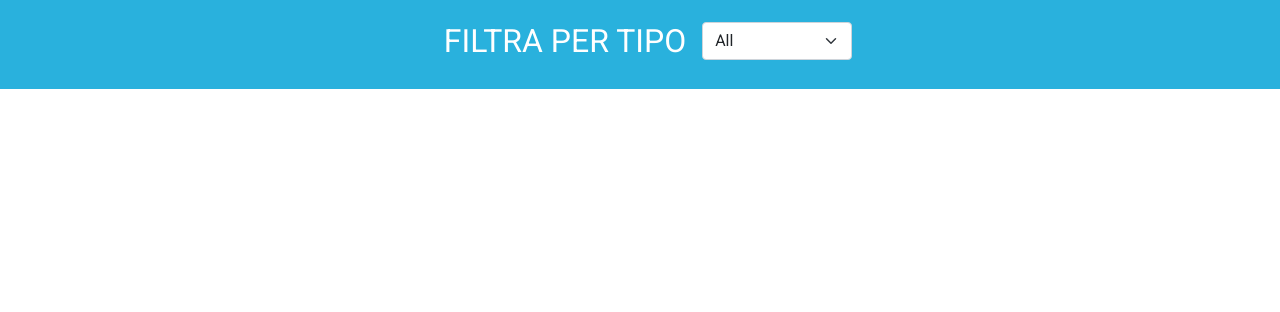
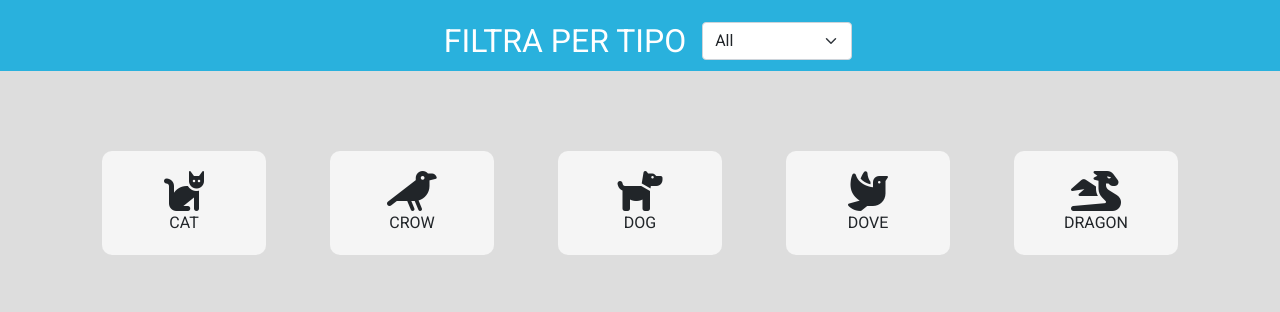
Before and after one commit to manumastro/js-es6-icons, a plain HTML site: page index.html in a window 1280 px wide. Shown: the part 79-391 px from the top of the page. Drawn offline with nearby package versions, Linux system fonts and the light colour scheme.

Commit message:
MILESTONE 1

```diff
--- a/data.js
+++ b/data.js
@@ -133,4 +133,29 @@
 
 /*****************************PASSAGGI******************************/
 // 1. Creare template HTML e CSS per gli elementi che poi andrò ad aggiungere dinamicamente con JS
-// 2. Visualizzare gli elementi dinamicamente
+// 2. Visualizzare gli elementi dinamicamente, c'è bisogno di: "name", "prefix";
+const row = document.querySelector('.row');
+console.log(row);
+
+icons.forEach((element) => {
+	const {name, prefix} = element;
+	generateBoxs(name, prefix);
+})
+
+function generateBoxs(name, prefix){
+
+	const generateTagI = (name, prefix) => prefix + 'solid' + ' ' + prefix + name.toLowerCase();
+
+	const output =
+	`
+  <div class="col em-col">
+    <div class="box">
+      <i class="${generateTagI(name, prefix)}"></i>
+      <span>${name.toUpperCase()}</span>
+    </div>
+  </div>
+	`;
+	console.log(output);
+
+	row.innerHTML += output;
+}
--- a/index.html
+++ b/index.html
@@ -31,16 +31,10 @@
 
   <main>
 
-    <!-- <div class="container">
+    <div class="container">
       <div class="row row-cols-2 row-cols-md-3 row-cols-lg-5">
-        <div class="col em-col">
-          <div class="box">
-            <i class="fa-solid fa-cat"></i>
-            <span>CAT</span>
-          </div>
-        </div>
       </div>
-    </div> -->
+    </div>
 
   </main>
 
--- a/style.css
+++ b/style.css
@@ -7,9 +7,18 @@
   color: #29b1dd;
 }
 
+header{
+  height: 150px;
+}
+
 #header-bottom{
   background-color: #29b1dd;
-  height: 50%;
+}
+
+main{
+  padding-top: 50px;
+  background-color: #dddddd;
+  height: calc(100vh - 150px);
 }
 
 #select-icons{
@@ -18,7 +27,7 @@
 }
 
 .em-col{
-  margin: 20px 0;
+  margin: 30px 0;
 }
 
 .box{
@@ -27,7 +36,9 @@
   align-items: center;
   flex-direction: column;
   padding: 20px 0;
+  margin: 0 20px;
   border-radius: 10px;
+  background-color: #f5f5f5;
 }
 
 i{
```
